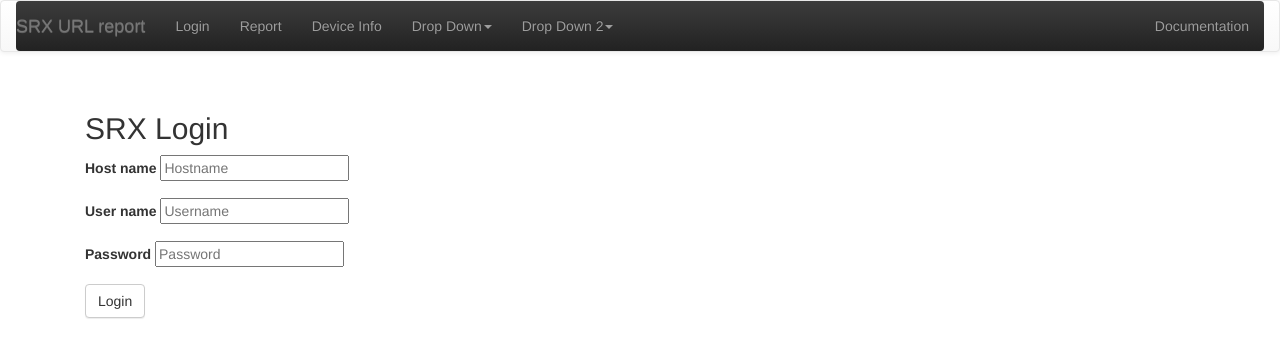
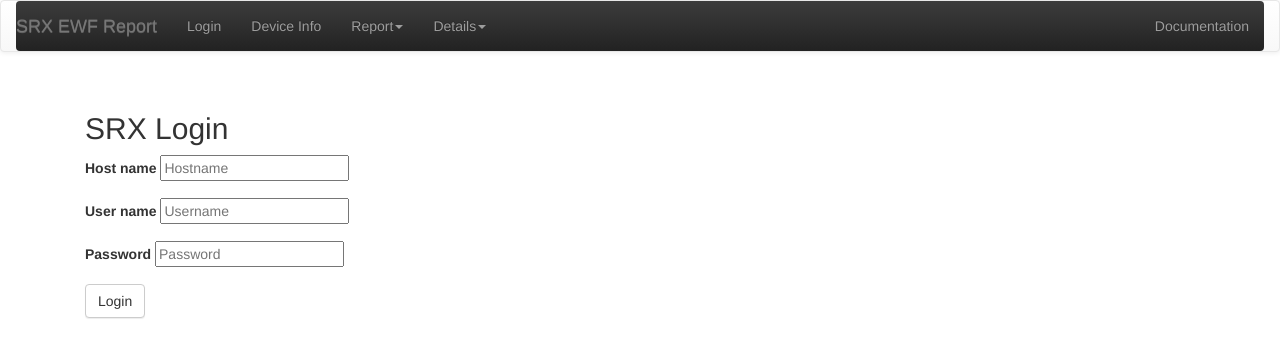
Before and after one commit to andyleung/srx-weblog, a Flask app: page / in a window 1280 px wide. Shown: the top 358 px of the page. Run offline with Flask 2, Linux system fonts and the light colour scheme; some libraries are stand-ins or nearby versions.

Commit message:
enhance reporting

```diff
--- a/app.py
+++ b/app.py
@@ -91,17 +91,18 @@
            ## match URL=xxx.yyy.com, and x.x.x.x()y.y.y.y()
            ##
            match1 = re.search(r'(URL)=(\S+\.\S+\.\S+)',line)
-           if match1:
+           match23 = re.search(r'(\d+\.\d+\.\d+\.\d+)\S+->(\d+\.\d+\.\d+\.\d+)',line)
+           match4 = re.search(r'(CATEGORY)=\"(\S+)\"',line)
+           if match1 and match23 and match4:
                url = match1.group(2)
-
-           match23 = re.search(r'(\d+\.\d+\.\d+\.\d+)\S+->(\d+\.\d+\.\d+\.\d+)',line)
-           if match23 and match1:
                source = match23.group(1)
                destination = match23.group(2)
+               category = match4.group(2)
                flow = {
                    "url": url,
                    "source": source,
-                   "destination": destination
+                   "destination": destination,
+                   "category": category
                    }
                database.websessions.insert(flow)
         dev.close()
@@ -113,19 +114,84 @@
     data = device
     return render_template('device.html', data=data)
 
-@app.route('/report')
-def report():
+@app.route('/URLs')
+def url_report():
    pipeline = [{"$group":{"_id":"$url","count":{"$sum":1}}},{"$sort":SON([("count",-1)])},{"$project":{"_id":0,"url":"$_id","count":1}},{"$limit":10}]
    print "Top N URLs"
    ### Uncomment these 2 lines for MAC
-   ### pp(database.websessions.aggregate(pipeline)['result'])
-   ### data = database.websessions.aggregate(pipeline)['result']
+   ### Debug: pp(database.websessions.aggregate(pipeline)['result'])
+   data = database.websessions.aggregate(pipeline)['result']
    ###
-   ### This line work on Ubuntu
-   data = list(database.websessions.aggregate(pipeline))
+   ### Uncomment this line for Ubuntu
+   ###data = list(database.websessions.aggregate(pipeline))
 
    return render_template('report.html',
         title = "Top 10 URLs", data=data, labels=[{'x':'count'},{'y':'url'}])
 
+@app.route('/url_details')
+def url_details():
+   pipeline = [{"$group":{"_id":"$url","count":{"$sum":1}}},{"$sort":SON([("count",-1)])},{"$project":{"_id":0,"url":"$_id","count":1}}]
+   print "Top N URLs"
+   ### Uncomment these 2 lines for MAC
+   ### Debug: pp(database.websessions.aggregate(pipeline)['result'])
+   data = database.websessions.aggregate(pipeline)['result']
+   ###
+   ### Uncomment this line for Ubuntu
+   ###data = list(database.websessions.aggregate(pipeline))
+
+   return render_template('details.html', title = "URL details", index="url", data=data)
+
+@app.route('/Categories')
+def categories_report():
+   pipeline = [{"$group":{"_id":"$category","count":{"$sum":1}}},{"$sort":SON([("count",-1)])},{"$project":{"_id":0,"category":"$_id","count":1}},{"$limit":10}]
+   print "Top N Categories"
+   ### Uncomment these 2 lines for MAC
+   ### pp(database.websessions.aggregate(pipeline)['result'])
+   data = database.websessions.aggregate(pipeline)['result']
+   ###
+   ### Uncomment this line for Ubuntu
+   ###data = list(database.websessions.aggregate(pipeline))
+
+   return render_template('report.html',
+        title = "Top Categories", data=data, labels=[{'x':'count'},{'y':'category'}])
+
+@app.route('/category_details')
+def category_details():
+   pipeline = [{"$group":{"_id":"$category","count":{"$sum":1}}},{"$sort":SON([("count",-1)])},{"$project":{"_id":0,"category":"$_id","count":1}}]
+   print "Top N Categories"
+   ### Uncomment these 2 lines for MAC
+   ### pp(database.websessions.aggregate(pipeline)['result'])
+   data = database.websessions.aggregate(pipeline)['result']
+   ###
+   ### Uncomment this line for Ubuntu
+   ###data = list(database.websessions.aggregate(pipeline))
+   return render_template('details.html', title = "Category details", index='category', data=data)
+
+@app.route('/Talkers')
+def talkers_report():
+   pipeline = [{"$group":{"_id":"$source","count":{"$sum":1}}},{"$sort":SON([("count",-1)])},{"$project":{"_id":0,"source":"$_id","count":1}},{"$limit":10}]
+   print "Top N Talkers"
+   ### Uncomment these 2 lines for MAC
+   ### pp(database.websessions.aggregate(pipeline)['result'])
+   data = database.websessions.aggregate(pipeline)['result']
+   ###
+   ### Uncomment this line for Ubuntu
+   ###data = list(database.websessions.aggregate(pipeline))
+
+   return render_template('report.html',
+        title = "Top Talkers", data=data, labels=[{'x':'count'},{'y':'source'}])
+
+@app.route('/talker_details')
+def talker_details():
+   pipeline = [{"$group":{"_id":"$source","count":{"$sum":1}}},{"$sort":SON([("count",-1)])},{"$project":{"_id":0,"source":"$_id","count":1}}]
+   print "Top N Categories"
+   ### Uncomment these 2 lines for MAC
+   ### pp(database.websessions.aggregate(pipeline)['result'])
+   data = database.websessions.aggregate(pipeline)['result']
+   ###
+   ### Uncomment this line for Ubuntu
+   ###data = list(database.websessions.aggregate(pipeline))
+   return render_template('details.html', title = "Talkers", index='source', data=data)
+
 if __name__ == '__main__':
 	app.run( host='0.0.0.0', port=5000, debug=True)
--- a/templates/navbar.html
+++ b/templates/navbar.html
@@ -20,39 +20,34 @@
         <span class="icon-bar"></span>
         <span class="icon-bar"></span>
       </button>
-      <a class="navbar-brand" href="#">SRX URL report</a>
+      <a class="navbar-brand" href="#">SRX EWF Report</a>
     </div>
 
     <!-- Collect the nav links, forms, and other content for toggling -->
     <div class="collapse navbar-collapse navbar-inverse" id="bs-example-navbar-collapse-1">
       <ul class="nav navbar-nav">
         <li><a href="/login">Login<span class="sr-only">(current)</span></a></li>
-        <li><a href="/report">Report</a></li>
         <li><a href="/device_info">Device Info</a></li>
         <li class="dropdown">
-          <a href="#" class="dropdown-toggle" data-toggle="dropdown" role="button" aria-expanded="false">Drop Down<span class="caret"></span></a>
+          <a href="#" class="dropdown-toggle" data-toggle="dropdown" role="button" aria-expanded="false">Report<span class="caret"></span></a>
           <ul class="dropdown-menu" role="menu">
-            <li><a href="/D1">D1</a></li>
-            <li><a href="/D2">D2</a></li>
-            <li><a href="/D3">D3</a></li>
-            <li><a href="/D4">D4</a></li>
+            <li><a href="/URLs">Top URLs</a></li>
             <li class="divider"></li>
-            <li><a href="/D5">D5</a></li>
-            <li><a href="/D6">D6</a></li>
+            <li><a href="/Categories">Top Categories</a></li>
             <li class="divider"></li>
-            <li><a href="/D7">D7</a></li>
-            <li><a href="/D8">D8</a></li>
+            <li><a href="/Talkers">Top Talkers</a></li>
           </ul>
         </li>
         <li class="dropdown">
-          <a href="#" class="dropdown-toggle" data-toggle="dropdown" role="button" aria-expanded="false">Drop Down 2<span class="caret"></span></a>
+          <a href="#" class="dropdown-toggle" data-toggle="dropdown" role="button" aria-expanded="false">Details<span class="caret"></span></a>
           <ul class="dropdown-menu" role="menu">
-            <li><a href="/D9">D9</a></li>
+            <li><a href="/url_details">URLs</a></li>
             <li class="divider"></li>
-            <li><a href="/D10">D10</a></li>
+            <li><a href="/category_details">Categories</a></li>
+            <li class="divider"></li>
+            <li><a href="/talker_details">Top Talkers</a></li>
           </ul>
         </li>
-
       </ul>
       <ul class="nav navbar-nav navbar-right">
         <li><a href="http://www.juniper.net/techpubs/en_US/release-independent/junos/information-products/pathway-pages/srx-series/product/index.html">Documentation</a></li>
```
Also changed, not shown: templates/details.html (added, +19 -0 lines), 2 other files.
